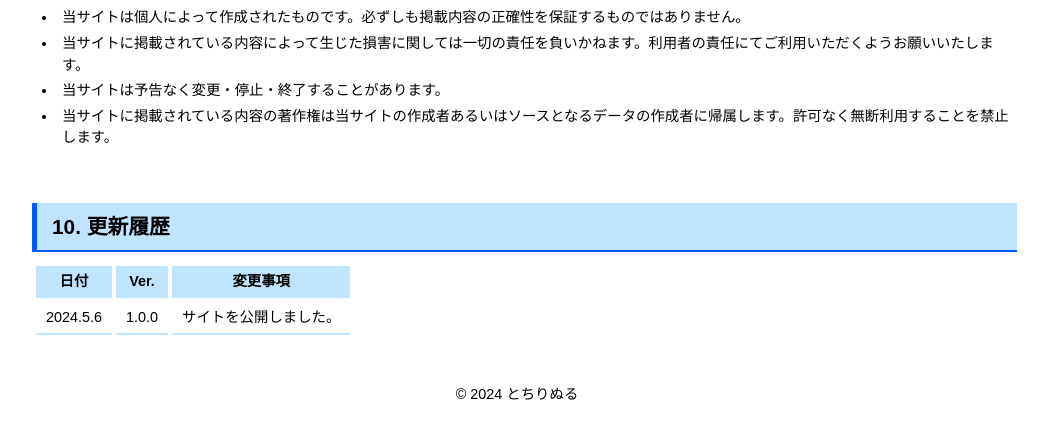
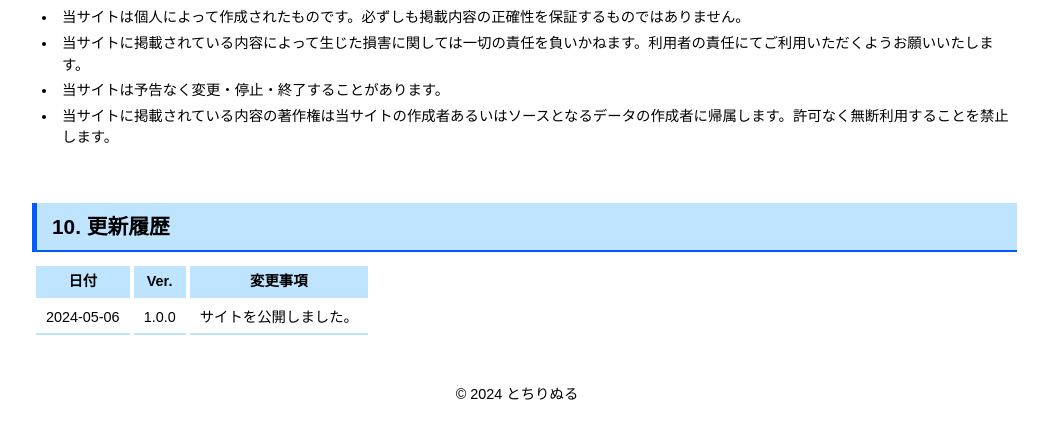
Before and after one commit to tochirinuru/lfa, a plain HTML site: page overview.html in a window 1280 px wide. Shown: the part 4224-4662 px from the top of the page, without its empty margins (123-1171 px from the left). Drawn offline with Linux system fonts and the light colour scheme.

Commit message:
Update overview.html

```diff
--- a/overview.html
+++ b/overview.html
@@ -305,7 +305,7 @@
 			</thead>
 			<tbody>
 				<tr class="overview-trow">
-					<td class="overview-tdata">2024.5.6</th>
+					<td class="overview-tdata">2024-05-06</th>
 					<td class="overview-tdata">1.0.0</td>
 					<td class="overview-tdata">サイトを公開しました。</td>
 				</tr>
```
